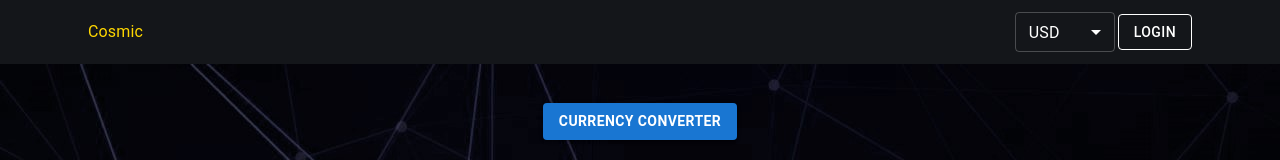
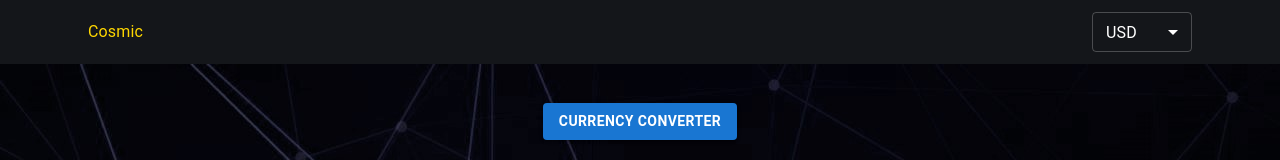
Before and after one commit to Fredasante/crypto-tracker, a Next.js app: page / in a window 1280 px wide. Shown: the top 160 px of the page. Built offline with nearby package versions, Linux system fonts and the light colour scheme; no server answers.

Commit message:
Header Fix

```diff
--- a/components/Header.jsx
+++ b/components/Header.jsx
@@ -40,7 +40,7 @@ const Header = () => {
               <MenuItem value={"GBP"}>GBP</MenuItem>
             </Select>
 
-            <Link href={"/login"}>
+            {/* <Link href={"/login"}>
               <Button
                 style={{
                   color: "white",
@@ -51,7 +51,7 @@ const Header = () => {
               >
                 Login
               </Button>
-            </Link>
+            </Link> */}
           </Toolbar>
         </Container>
       </AppBar>
```
